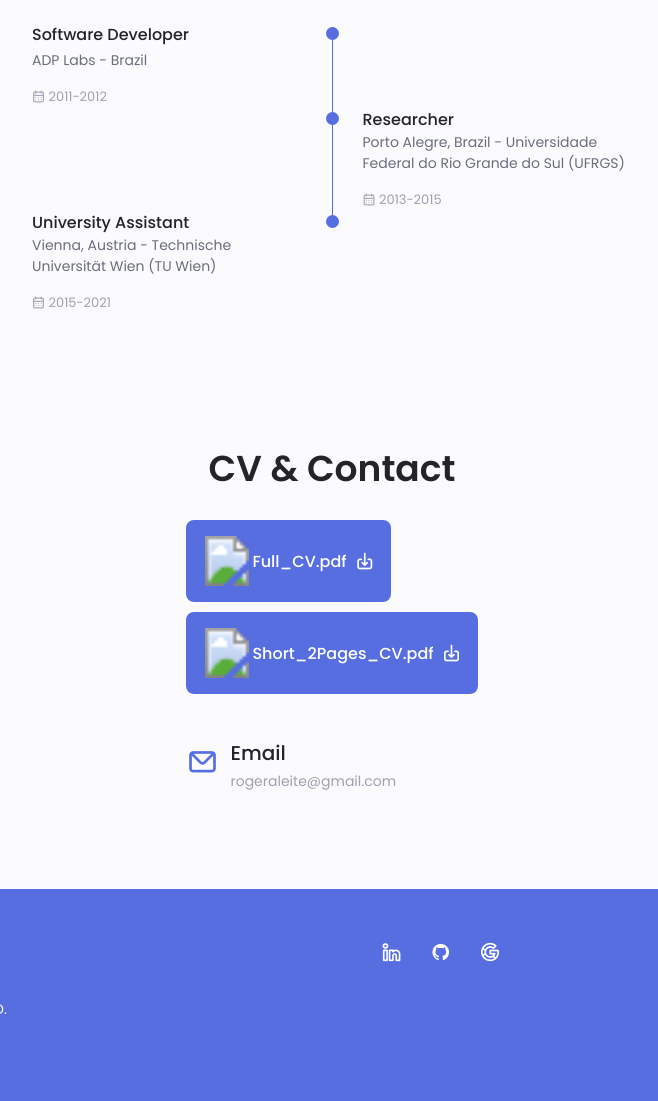
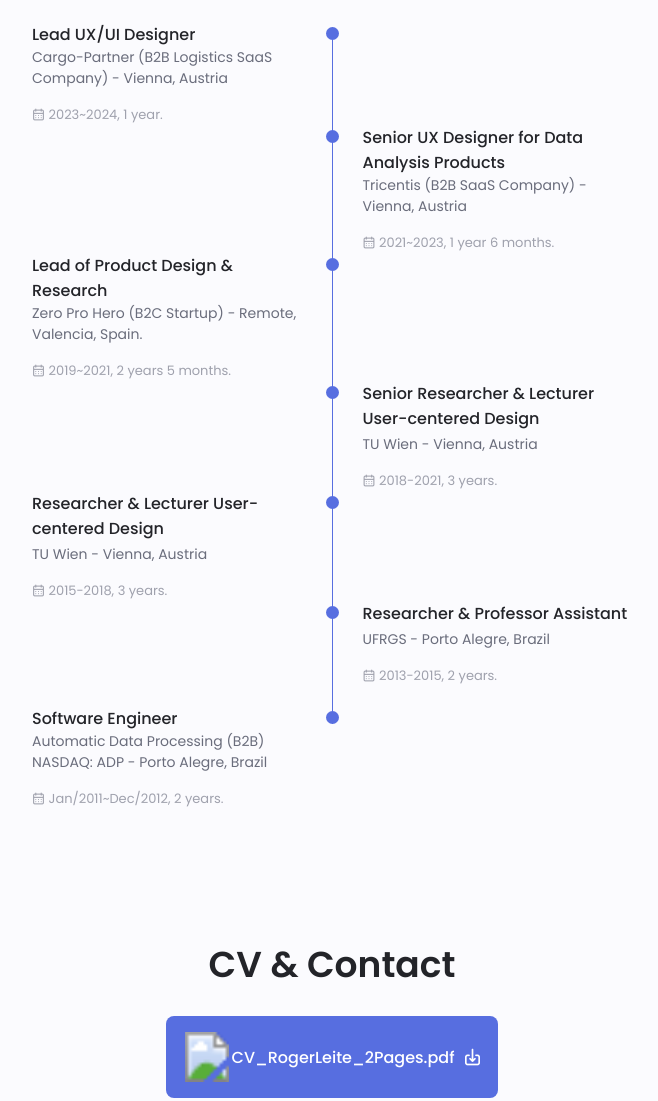
Before and after one commit to rogeraleite/rogeraleite_2024, a website: page index.html in a window 1280 px wide. Shown: the part 1620-2721 px from the top of the page, without its empty margins (308-966 px from the left). Drawn offline with nearby package versions, Linux system fonts and the light colour scheme.

Commit message:
updating page content

```diff
--- a/assets/css/styles.css
+++ b/assets/css/styles.css
@@ -58,6 +58,11 @@
     --small-font-size: .875rem;
     --smaller-font-size: .813rem;
   }
+}
+
+.contact-row {
+  display: flex;
+  align-items: center; /* Optional, for vertical alignment */
 }
 
 /*========== Variables Dark theme ==========*/
--- a/index.html
+++ b/index.html
@@ -114,7 +114,7 @@
                                         Insert your image in the Img folder and Change your image |
                                         Center your image with X: horizontal, Y: vertical
                                     ====================-->
-                                    <image class="home__blob-img" x="12" y="18" xlink:href="assets/img/roger_cartoonize.png"/>
+                                    <image class="home__blob-img" x="12" y="18" xlink:href="assets/img/profile_2023bg.png"/>
                                 </g>
                             </svg>
                         </div>
@@ -125,7 +125,7 @@
                             <p class="home__description">
                                 Welcome to my professional space! My journey in UX/UI design has been marked by handling <b>complex AI-driven and data-intensive projects across various industries</b>, including financial fraud, healthcare, sports, and testing software.
                                 <br><br>
-                                My diverse experience includes collaborating with industry leaders such as SAP and Erste Bank, innovative projects in <b>B2B SaaS</b> environments, and dynamic work with <b>B2C startups</b>. I'm also an accomplished author of <b>17 Design/Data Science papers</b> and a dedicated mentor for future tech professionals.
+                                My diverse experience includes collaborating with industry leaders such as SAP and Erste Bank, innovative projects in <b>B2B SaaS</b> environments, and dynamic work with <b>B2C startups</b>. I'm also an accomplished author of <b>17 Design/Data Science research papers</b> and a dedicated mentor for future tech professionals.
                                 <br><br>
                                 I'm eager to discuss how my expertise in <b>design, research, AI, and team management</b> can contribute to your projects.</p>
                             <a href="#contact" class="button button--flex">
@@ -224,10 +224,10 @@
             <!--==================== PORTFOLIO ====================-->
             <section class="portfolio section" id="portfolio">
                 <h2 class="section__title">Portfolio</h2>
-                <span class="section__subtitle" href="https://scholar.google.com/citations?hl=en&user=Pmr3clYAAAAJ" target="_blank">
+                <span class="section__subtitle" target="_blank">
                     I have selected a variety of projects, with a special emphasis on <b>B2B and SaaS</b> initiatives.
                     <br>
-                    To explore more of my public works, please also visit my <b>Google Scholar profile</b>.</span>
+                    To explore more of my public works, please also visit my <a  href="https://scholar.google.com/citations?user=Pmr3clYAAAAJ&hl=en&oi=ao" target="_blank">Google Scholar profile</a>.</span>
 
                 <div class="portfolio__container container swiper-container">
                     <div class="swiper-wrapper">
@@ -307,16 +307,81 @@
                     </div>
 
                     <div class="qualification__sections">
-                        <!--=============== QUALIFICATION CONTENT 1 ===============-->
+                        <!--=============== QUALIFICATION CONTENT WORK ===============-->
                         <div class="qualification__content qualification__active" data-content id="work">
-                            <!--=============== QUALIFICATION 1 ===============-->
+
+                            <!--=============== QUALIFICATION 6 ===============-->
                             <div class="qualification__data">
                                 <div>
-                                    <h3 class="qualification__title">Software Developer</h3>
-                                    <span class="qualification__subtitle">ADP Labs - Brazil</span>
+                                    <h3 class="qualification__title">Lead UX/UI Designer</h3>
+                                    <span class="qualification__subtitle">Cargo-Partner (B2B Logistics SaaS Company) - Vienna, Austria</span>
                                     <div class="qualification__calendar">
                                         <i class="uil uil-calendar-alt"></i>
-                                        2011-2012
+                                        2023~2024, 1 year.
+                                    </div>
+                                </div>
+                                <div>
+                                    <span class="qualification__rounder"></span>
+                                    <span class="qualification__line"></span>
+                                </div>
+                            </div>
+
+                            <!--=============== QUALIFICATION 5 ===============-->
+                            <div class="qualification__data">
+                                <div></div>
+                                <div>
+                                    <span class="qualification__rounder"></span>
+                                    <span class="qualification__line"></span>
+                                </div>
+                                <div>
+                                    <h3 class="qualification__title">Senior UX Designer for Data Analysis Products</h3>
+                                    <span class="qualification__subtitle">Tricentis (B2B SaaS Company) - Vienna, Austria</span>
+                                    <div class="qualification__calendar">
+                                        <i class="uil uil-calendar-alt"></i>
+                                        2021~2023, 1 year 6 months.
+                                    </div>
+                                </div>
+                            </div>
+
+                            <!--=============== QUALIFICATION 4 ===============-->
+                            <div class="qualification__data">
+                                <div>
+                                    <h3 class="qualification__title">Lead of Product Design & Research</h3>
+                                    <span class="qualification__subtitle">Zero Pro Hero (B2C Startup) - Remote, Valencia, Spain.</span>
+                                    <div class="qualification__calendar">
+                                        <i class="uil uil-calendar-alt"></i>
+                                        2019~2021, 2 years 5 months.
+                                    </div>
+                                </div>
+                                <div>
+                                    <span class="qualification__rounder"></span>
+                                    <span class="qualification__line"></span>
+                                </div>
+                            </div>
+
+                            <!--=============== QUALIFICATION 3 ===============-->
+                            <div class="qualification__data">
+                                <div></div>
+                                <div>
+                                    <span class="qualification__rounder"></span>
+                                    <span class="qualification__line"></span>
+                                </div>
+                                <div>
+                                    <h3 class="qualification__title">Senior Researcher & Lecturer User-centered Design</h3>
+                                    <span class="qualification__subtitle">TU Wien - Vienna, Austria</span>
+                                    <div class="qualification__calendar">
+                                        <i class="uil uil-calendar-alt"></i>
+                                        2018-2021, 3 years.
+                                    </div>
+                                </div>
+                            </div>
+                            <div class="qualification__data">
+                                <div>
+                                    <h3 class="qualification__title">Researcher & Lecturer User-centered Design</h3>
+                                    <span class="qualification__subtitle">TU Wien - Vienna, Austria</span>
+                                    <div class="qualification__calendar">
+                                        <i class="uil uil-calendar-alt"></i>
+                                        2015-2018, 3 years.
                                     </div>
                                 </div>
 
@@ -336,22 +401,24 @@
                                 </div>
 
                                 <div>
-                                    <h3 class="qualification__title">Researcher</h3>
-                                    <span class="qualification__subtitle">Porto Alegre, Brazil - Universidade Federal do Rio Grande do Sul (UFRGS)</span>
+                                    <h3 class="qualification__title">Researcher & Professor Assistant</h3>
+                                    <span class="qualification__subtitle">UFRGS - Porto Alegre, Brazil</span>
                                     <div class="qualification__calendar">
                                         <i class="uil uil-calendar-alt"></i>
-                                        2013-2015
+                                        2013-2015, 2 years.
+                                        <br><br>
                                     </div>
                                 </div>
                             </div>
 
+                            <!--=============== QUALIFICATION 1 ===============-->
                             <div class="qualification__data">
                                 <div>
-                                    <h3 class="qualification__title">University Assistant</h3>
-                                    <span class="qualification__subtitle">Vienna, Austria - Technische Universität Wien (TU Wien)</span>
+                                    <h3 class="qualification__title">Software Engineer</h3>
+                                    <span class="qualification__subtitle">Automatic Data Processing (B2B)  NASDAQ: ADP - Porto Alegre, Brazil</span>
                                     <div class="qualification__calendar">
                                         <i class="uil uil-calendar-alt"></i>
-                                        2015-2021
+                                        Jan/2011~Dec/2012, 2 years.
                                     </div>
                                 </div>
 
@@ -360,44 +427,10 @@
                                     <!-- <span class="qualification__line"></span> -->
                                 </div>
                             </div>
+
                         </div>
                         <!--=============== QUALIFICATION CONTENT 2 ===============-->
                         <div class="qualification__content" data-content id="education">
-                            <!--=============== QUALIFICATION 1 ===============-->
-                            <div class="qualification__data">
-                                <div>
-                                    <h3 class="qualification__title">Bachelor Computer Science</h3>
-                                    <span class="qualification__subtitle">Porto Alegre, Brazil - Pontifícia Universidade Católica do Rio Grande do Sul (PUCRS)</span>
-                                    <div class="qualification__calendar">
-                                        <i class="uil uil-calendar-alt"></i>
-                                        2009 - 2013
-                                    </div>
-                                </div>
-
-                                <div>
-                                    <span class="qualification__rounder"></span>
-                                    <span class="qualification__line"></span>
-                                </div>
-                            </div>
-
-                            <!--=============== QUALIFICATION 2 ===============-->
-                            <div class="qualification__data">
-                                <div></div>
-
-                                <div>
-                                    <span class="qualification__rounder"></span>
-                                    <span class="qualification__line"></span>
-                                </div>
-
-                                <div>
-                                    <h3 class="qualification__title">Master Computer Science</h3>
-                                    <span class="qualification__subtitle">Porto Alegre, Brazil - Universidade Federal do Rio Grande do Sul (UFRGS)</span>
-                                    <div class="qualification__calendar">
-                                        <i class="uil uil-calendar-alt"></i>
-                                        2013 - 2015
-                                    </div>
-                                </div>
-                            </div>
 
                             <!--=============== QUALIFICATION 3 ===============-->
                             <div class="qualification__data">
@@ -412,9 +445,47 @@
 
                                 <div>
                                     <span class="qualification__rounder"></span>
-                                    <!--span class="qualification__line"></span-->
+                                    <span class="qualification__line"></span>
                                 </div>
                             </div>
+
+                            <!--=============== QUALIFICATION 2 ===============-->
+                            <div class="qualification__data">
+                                <div></div>
+                                <div>
+                                    <span class="qualification__rounder"></span>
+                                    <span class="qualification__line"></span>
+                                </div>
+                                <div>
+                                    <h3 class="qualification__title">Master Computer Science</h3>
+                                    <span class="qualification__subtitle">Porto Alegre, Brazil - Universidade Federal do Rio Grande do Sul (UFRGS)</span>
+                                    <div class="qualification__calendar">
+                                        <i class="uil uil-calendar-alt"></i>
+                                        2013 - 2015
+                                    </div>
+                                </div>
+
+                            </div>
+
+                            <!--=============== QUALIFICATION 1 ===============-->
+                            <div class="qualification__data">
+
+                                <div>
+                                    <h3 class="qualification__title">Bachelor Computer Science</h3>
+                                    <span class="qualification__subtitle">Porto Alegre, Brazil - Pontifícia Universidade Católica do Rio Grande do Sul (PUCRS)</span>
+                                    <div class="qualification__calendar">
+                                        <i class="uil uil-calendar-alt"></i>
+                                        2009 - 2013
+                                    </div>
+
+                                </div>
+                                <div>
+                                    <span class="qualification__rounder"></span>
+                                    <!-- <span class="qualification__line"></span> -->
+                                </div>
+                            </div>
+
+
 
 
                         </div>
@@ -445,30 +516,31 @@
                             </div>
                         </div> -->
                         <div>
-                            <a download="" href="assets/pdf/RogerCV.pdf" class="button button--flex" style="margin-bottom: 10px;">
+                            <!-- <a download="" href="assets/pdf/CV_RogerLeite_2Pages.pdf" class="button button--flex" style="margin-bottom: 10px;">
+                                <svg width="50px" height="50px">
+                                    <rect width="50" height="50" style="fill:none;" />
+                                    <image href="assets/img/Icon_pdf_file.png" x="0" y="0" height="50px" width="50px"/>
+                                </svg>
+                                Full_CV.pdf <i class="uil uil-download-alt button__icon"></i>
+                            </a>
+                            <br> -->
+                            <a download="" href="assets/pdf/CV_RogerLeite_2Pages.pdf" class="button button--flex" style="margin-bottom: 44px;">
                                 <svg width="50px" height="50px">
                                     <!-- Define your SVG shape here -->
                                     <rect width="50" height="50" style="fill:none;" />
                                     <!-- Embedding the image -->
                                     <image href="assets/img/Icon_pdf_file.png" x="0" y="0" height="50px" width="50px"/>
                                 </svg>
-                                Full_CV.pdf <i class="uil uil-download-alt button__icon"></i>
-                            </a>
-                            <br>
-                            <a download="" href="assets/pdf/RogerCV.pdf" class="button button--flex" style="margin-bottom: 44px;">
-                                <svg width="50px" height="50px">
-                                    <!-- Define your SVG shape here -->
-                                    <rect width="50" height="50" style="fill:none;" />
-                                    <!-- Embedding the image -->
-                                    <image href="assets/img/Icon_pdf_file.png" x="0" y="0" height="50px" width="50px"/>
-                                </svg>
-                                Short_2Pages_CV.pdf <i class="uil uil-download-alt button__icon"></i>
+                                CV_RogerLeite_2Pages.pdf <i class="uil uil-download-alt button__icon"></i>
                             </a>
                             <div class="contact__information">
-                                <i class="uil uil-envelope contact__icon"></i>
                                 <div>
-                                    <h3 class="contact__title">Email</h3>
-                                    <span class="contact__subtitle">rogeraleite@gmail.com</span>
+                                    <span class="contact__subtitle">Feel free to reach me via:</span>
+                                    <br>
+                                    <div class="contact-row">
+                                        <i class="uil uil-envelope contact__icon"></i>
+                                        <h3 class="contact__title">rogeraleite@gmail.com</h3>
+                                    </div>
                                 </div>
                             </div>
                         </div>
```
Also changed, not shown: assets/img/profile_2023.jpg (added), assets/img/profile_2023bg.png (added), 1 other file.
